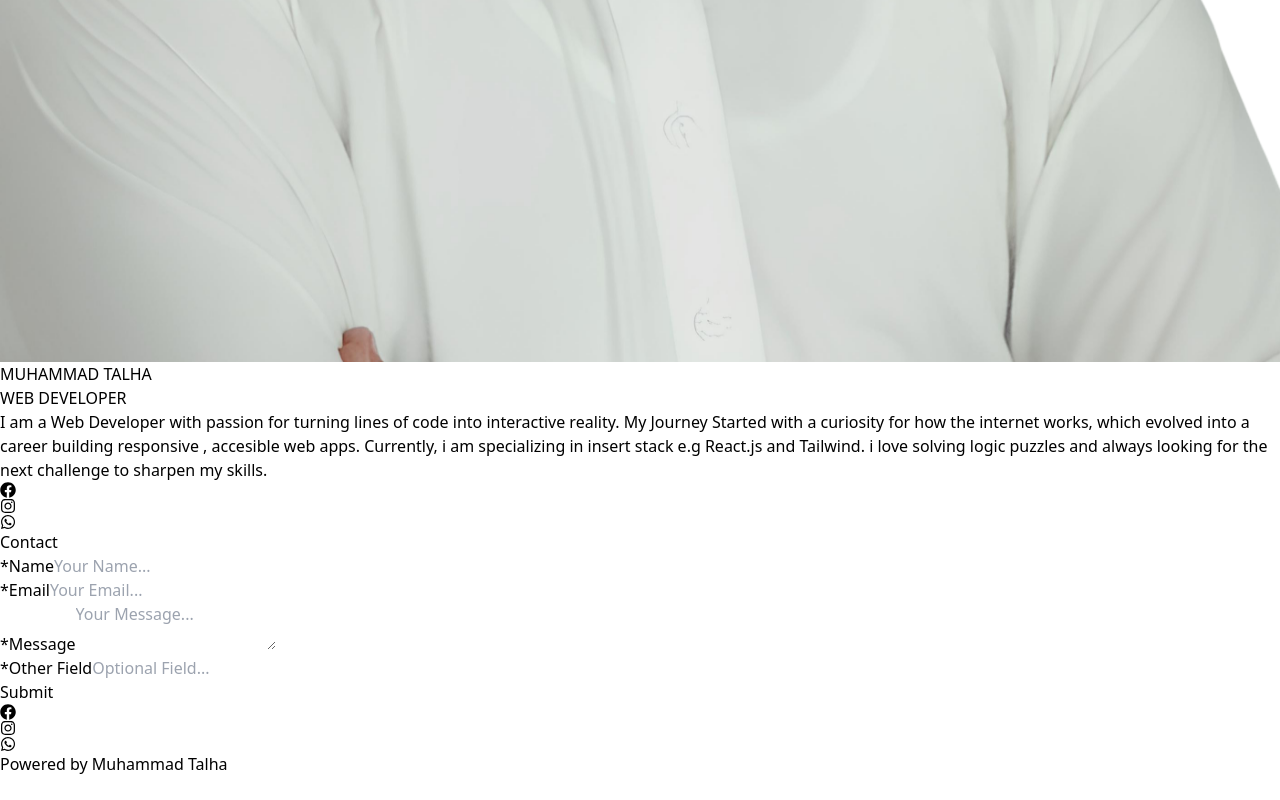
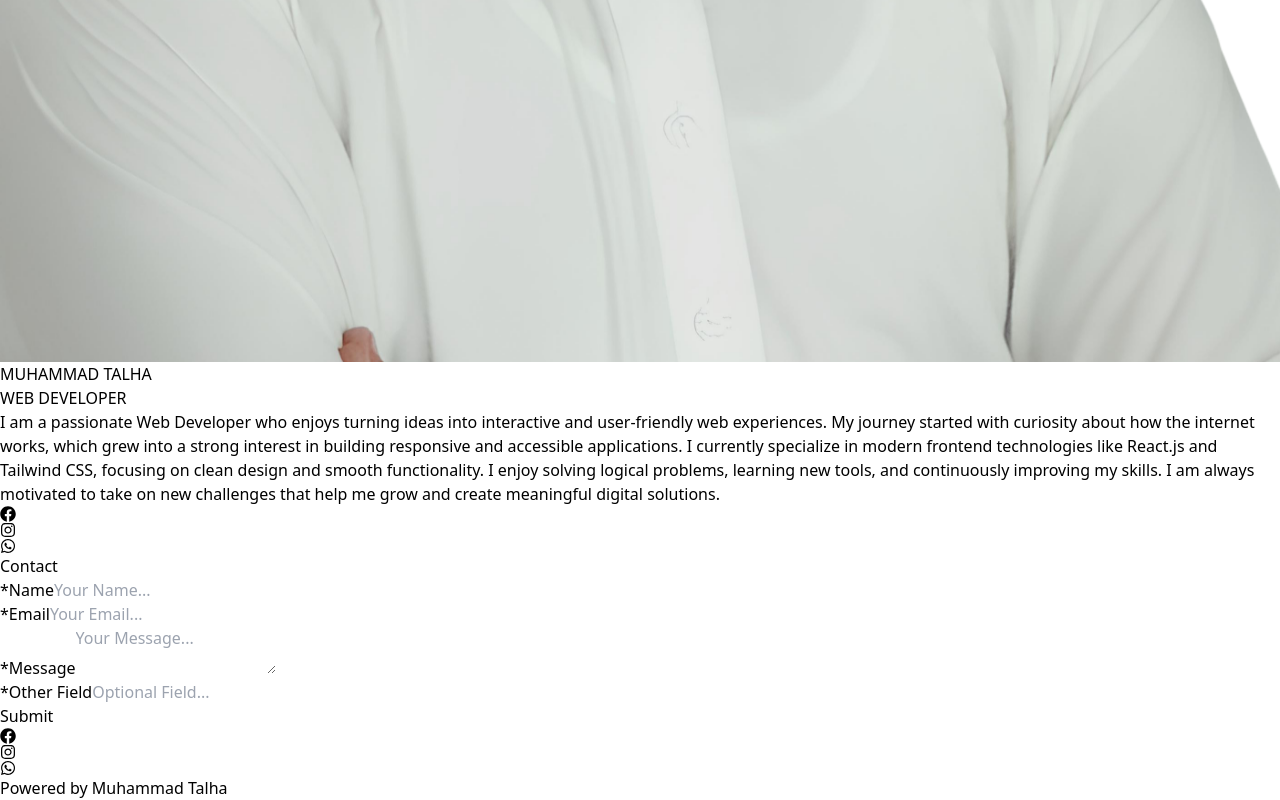
Before and after one commit to mtalha729/portfolio, a React (Vite) app: page / in a window 1280 px wide. Shown: the part 8005-8805 px from the top of the page. Before the commit the page ends 8781 px from the top, so only its background shows below. Built offline with nearby package versions, Linux system fonts and the light colour scheme.

Commit message:
Fix active category button background issue

```diff
--- a/src/Components/About/About.jsx
+++ b/src/Components/About/About.jsx
@@ -15,7 +15,7 @@ export default function About()
                     <h1 className="md:mt-[4rem] mt-3  flex justify-center md:justify-start text-3xl  md:text-5xl font-extrabold">MUHAMMAD TALHA</h1>
 
                     <h3 className="mt-5 text-xl md:text-2xl font-bold text-pink-600 flex justify-center md:justify-start">WEB DEVELOPER</h3>
-                    <div className="mt-2 flex justify-start md:justify-center font-sans md:text-lg  text-justify text-gray-900 p-2 md:p-0">I am a Web Developer with passion for turning lines of code into interactive reality. My Journey Started with a curiosity for how the internet works, which evolved into a career building responsive , accesible web apps. Currently, i am specializing in insert stack e.g React.js and Tailwind. i love solving logic puzzles and always looking for the next challenge to sharpen my skills. </div>
+                    <div className="mt-2 flex justify-start md:justify-center font-sans md:text-lg  text-justify text-gray-900 p-2 md:p-0">I am a passionate Web Developer who enjoys turning ideas into interactive and user-friendly web experiences. My journey started with curiosity about how the internet works, which grew into a strong interest in building responsive and accessible applications. I currently specialize in modern frontend technologies like React.js and Tailwind CSS, focusing on clean design and smooth functionality. I enjoy solving logical problems, learning new tools, and continuously improving my skills. I am always motivated to take on new challenges that help me grow and create meaningful digital solutions. </div>
                     <div className="w-full   flex items-center ">
                         <div className="w-full flex  gap-6 mt-8 justify-center md:justify-start ">
                             <a className=" hover:bg-gray-300  rounded-md " href="https://www.facebook.com/talha.khan.74577" target="blank" >
```
